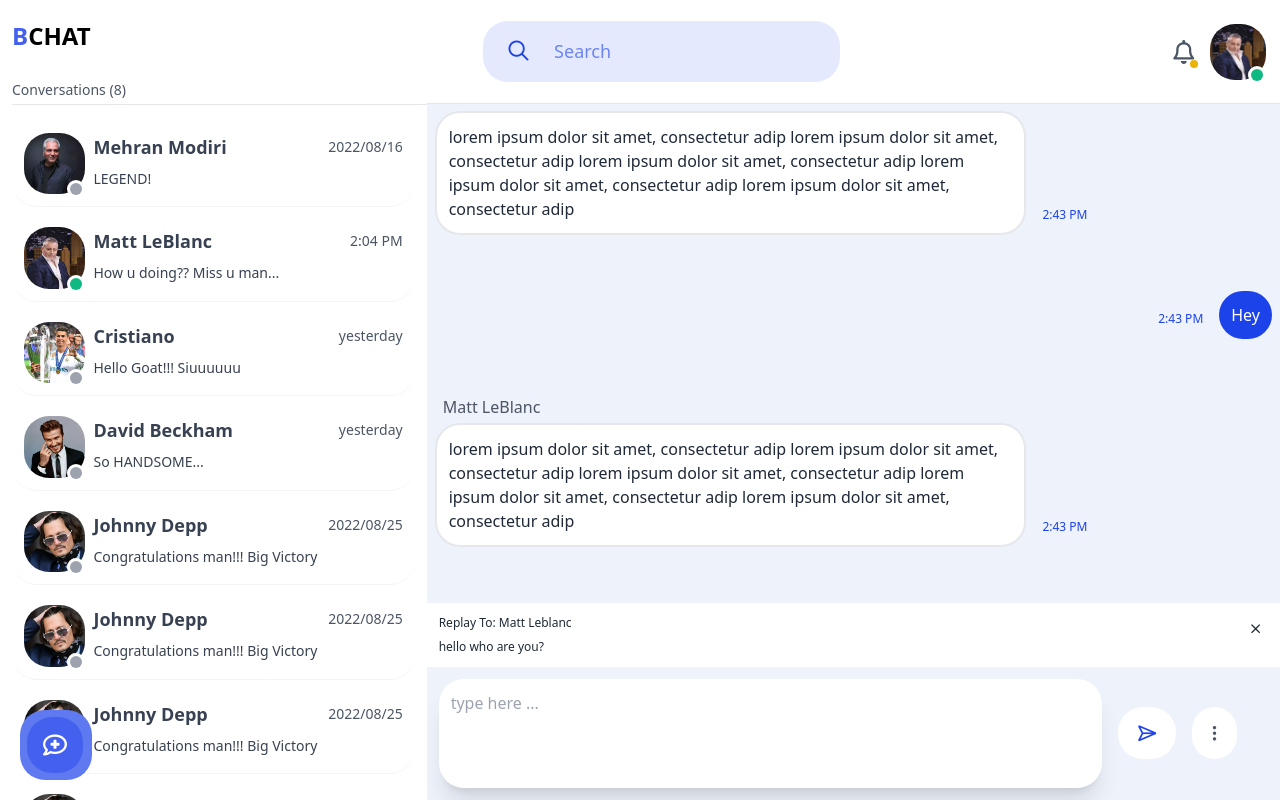
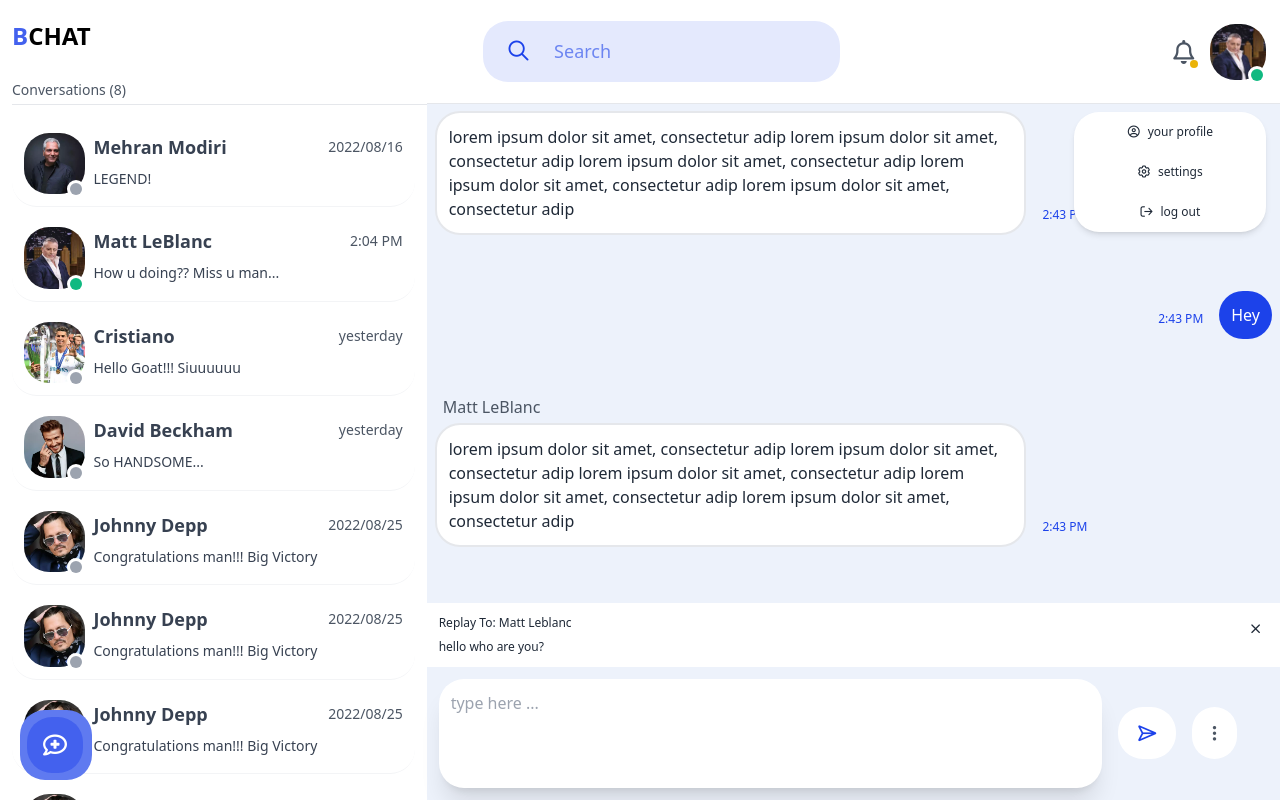
Before and after one commit to alizs10/b-chat-react-app, a React (Create React App) app: page / in a window 1280 px wide. Built offline with nearby package versions, Linux system fonts and the light colour scheme.

Commit message:
update: add user popup

```diff
--- a/src/components/Chat/Head.js
+++ b/src/components/Chat/Head.js
@@ -1,4 +1,5 @@
 import React from 'react'
+import UserPopup from './Head/UserPopup'
 import SearchInChat from './SearchInChat'
 
 function Head() {
@@ -15,6 +16,7 @@ function Head() {
                     <span className='absolute -bottom-1 -right-0 bg-white p-[3px] flex-center rounded-full'>
                         <span className='w-3 h-3 rounded-full bg-emerald-500'></span>
                     </span>
+                    <UserPopup/>
                 </div>
             </div>
         </div>
--- /dev/null
+++ b/src/components/Chat/Head/UserPopup.js
@@ -0,0 +1,22 @@
+import React from 'react'
+
+function UserPopup() {
+    return (
+        <div className="w-48 overflow-hidden flex flex-col absolute right-0 top-[5.5rem] z-30 shadow-md bg-white rounded-corners">
+            <button className="text-right hover:bg-gray-100 transition-all duration-300 flex-center gap-x-2 py-3 text-xs text-gray-800">
+                <i className="fa-regular fa-circle-user"></i>
+                <span>your profile</span>
+            </button>
+            <button className="hover:bg-gray-100 transition-all duration-300 flex-center gap-x-2 py-3 text-xs text-gray-800">
+                <i className="fa-regular fa-gear"></i>
+                <span>settings</span>
+            </button>
+            <button className="hover:bg-gray-100 transition-all duration-300 flex-center gap-x-2 py-3 text-xs text-gray-800">
+                <i className="fa-regular fa-arrow-right-from-bracket"></i>
+                <span>log out</span>
+            </button>
+        </div>
+    )
+}
+
+export default UserPopup
```
